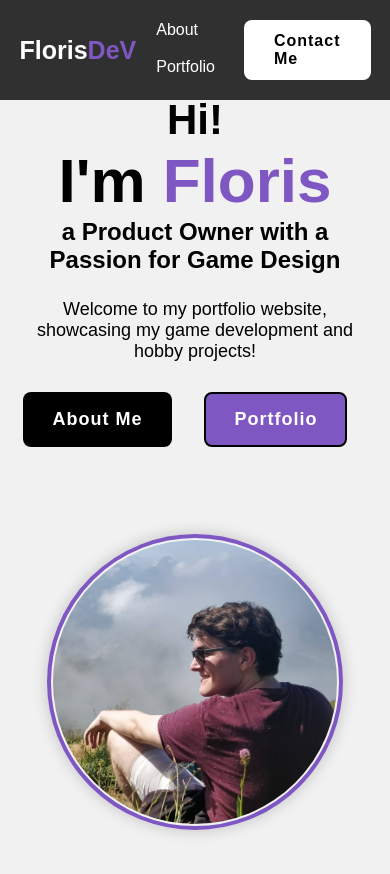
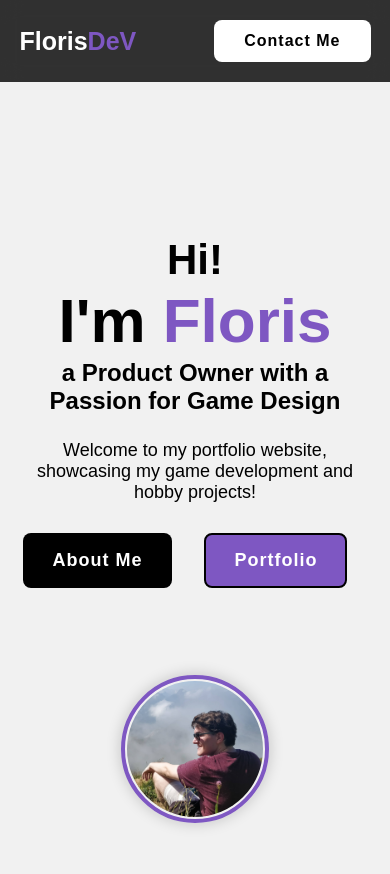
Before and after one commit to FlorisDeVries/FlorisDeVries.github.io, a Jekyll site: the page built from index.html, in a window 390 px wide and 900 px high. Shown: the top 874 px of the window. Built offline with Jekyll 4.4.1, drawn with Linux system fonts in a browser that asks for light colours.

Commit message:
More mobile fixes

```diff
--- a/assets/app.scss
+++ b/assets/app.scss
@@ -10,24 +10,19 @@ $text-color: #333;
 $alt-text-color: #555;
 $nav-bar-color: rgba(0, 0, 0, 0.8);
 
+@media (max-width: 800px) {
+    .home-content {
+        padding-top: 45%;
+    }
 
-@media (max-width: 800px) {
     .navbar {
         display: none;
-        /* Hide nav links on small screens */
-    }
-
-    .hamburger-menu {
-        display: block;
-        /* Show hamburger menu on small screens */
-        cursor: pointer;
-        font-size: 24px;
-        color: $primary-color;
     }
 
     .home {
         flex-direction: column;
         text-align: center;
+        overflow: hidden;
     }
 
     .img-box img {
@@ -42,11 +37,17 @@ $nav-bar-color: rgba(0, 0, 0, 0.8);
     }
 
     .about-content {
-      max-width: 100%;
+        max-width: 100%;
+    }
+
+    .img-box {
+        max-width: 50%;
+        max-height: 100%;
     }
 
     .about-img img {
-      width: 200px; /* Smaller image size */
+        object-fit: contain;
+        display: block;
     }
 }
 
@@ -90,7 +91,6 @@ $nav-bar-color: rgba(0, 0, 0, 0.8);
 }
 
 .navbar {
-    display: flex;
     gap: 1em;
     flex-wrap: wrap;
 }
```
